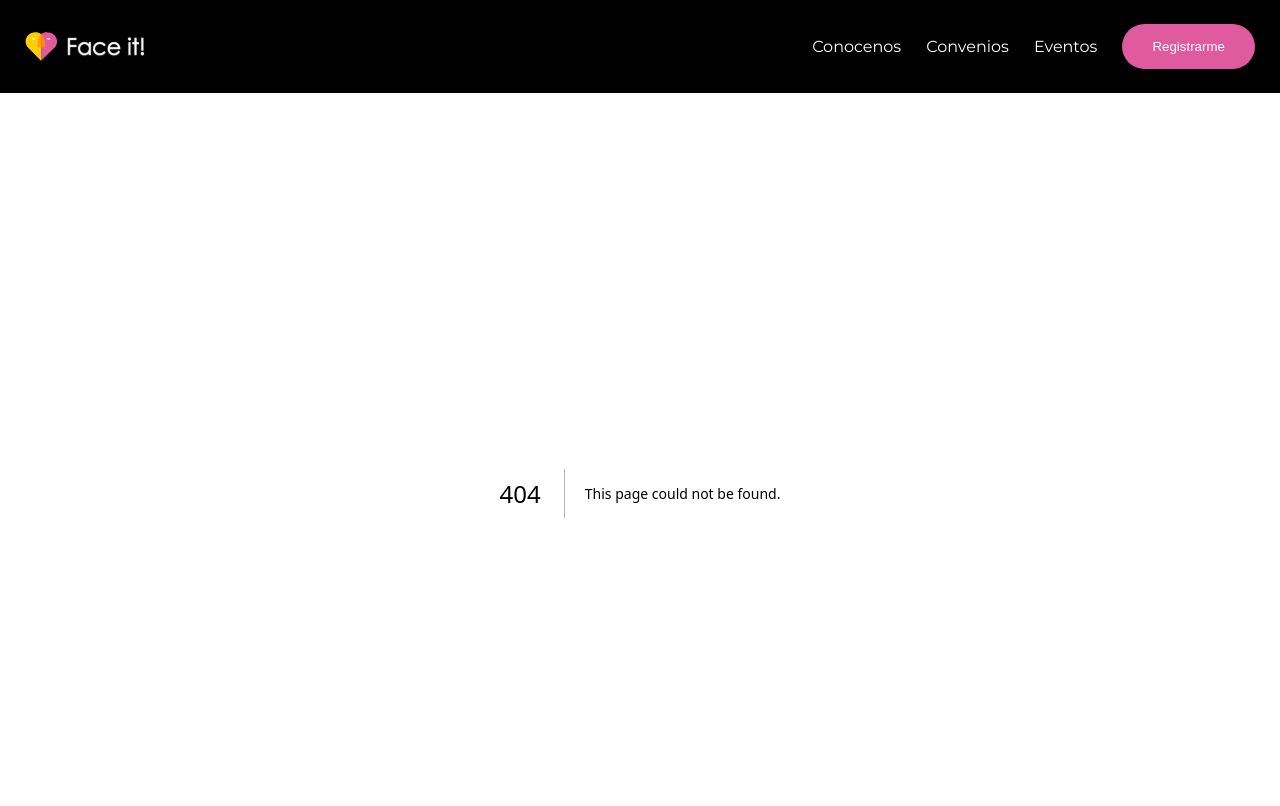
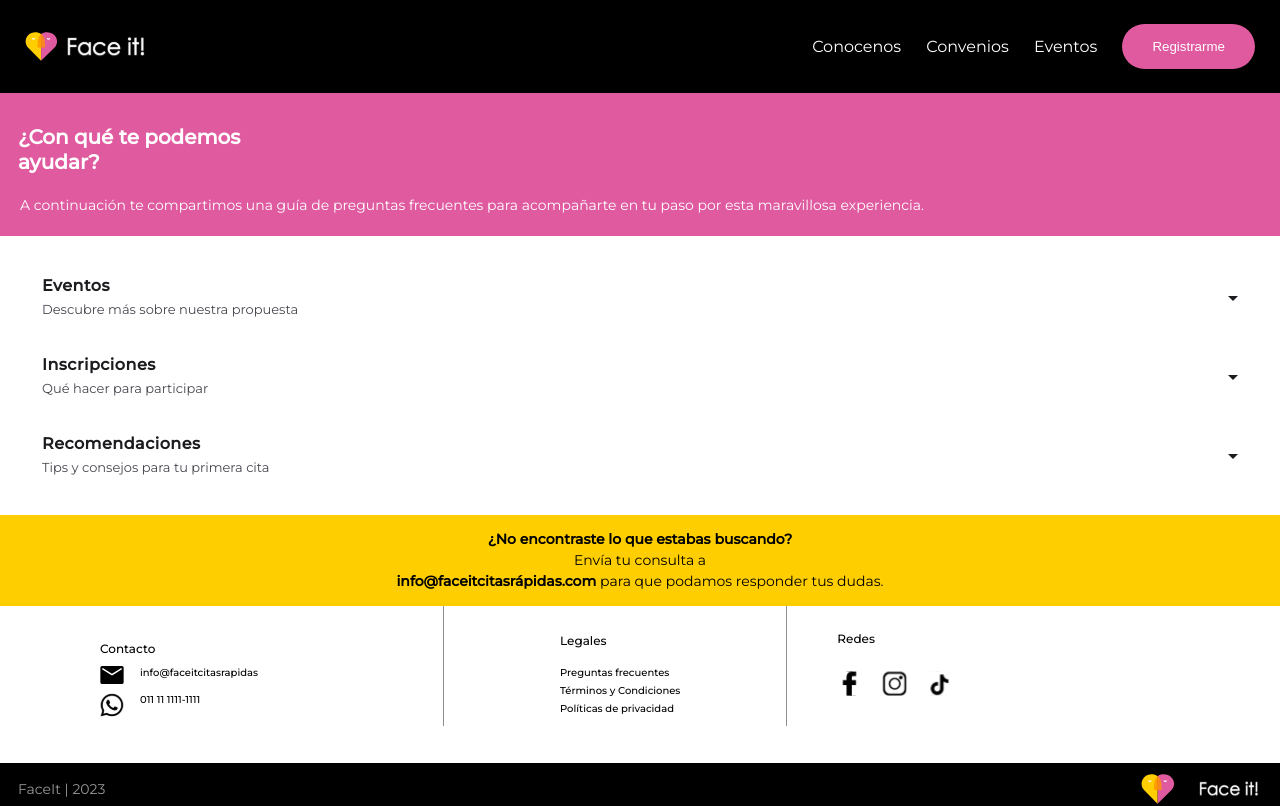
Before and after one commit to germankern/Face-It, a Next.js app: page /faq in a window 1280 px wide. Before the commit this address had no page. Shown: the top 806 px of the page. Built offline with nearby package versions, Linux system fonts and the light colour scheme.

Commit message:
acordeon menu functional

```diff
--- /dev/null
+++ b/src/components/FAQmobile/index.jsx
@@ -0,0 +1,66 @@
+import Image from "next/image";
+import styles from "./styles.module.css";
+import ArrowDown from "../../assets/images/ArrowDown.svg";
+import ArrowUp from "../../assets/images/ArrowUp.svg";
+import { useState } from "react";
+import { info } from "./strings";
+
+const FAQmobile = () => {
+  const [selected, setSelected] = useState(null);
+
+  const showAcordeon = (i) => {
+    if (selected == i) {
+      return setSelected(null);
+    }
+
+    setSelected(i);
+  };
+
+  return (
+    <>
+      <div className={styles.containerPink}>
+        <h2>
+          ¿Con qué te podemos <br />
+          ayudar?
+        </h2>
+        <p>
+          A continuación te compartimos una guía de preguntas frecuentes para
+          acompañarte en tu paso por esta maravillosa experiencia.{" "}
+        </p>
+      </div>
+      <div className={styles.sectionsContainer}>
+        {info.map((section, i) => {
+          return (
+            <div className={styles.sectionAcordeon}>
+              <div onClick={() => showAcordeon(i)}>
+                <h3>{section.title}</h3>
+                <div className={styles.acordeonImg}>
+                  <Image
+                    src={selected === i ? ArrowUp : ArrowDown}
+                    alt="menú acordeon"
+                  />
+                </div>
+                <h4 className={styles.acordeonH4}>{section.subtile}</h4>
+                <div
+                  className={selected === i ? styles.showInfo : styles.hidden}
+                >
+                  <div>{section.acordeonInfo}</div>
+                </div>
+              </div>
+            </div>
+          );
+        })}
+      </div>
+      <div className={styles.containerYellow}>
+        <h4>¿No encontraste lo que estabas buscando?</h4>
+        <p>
+          Envía tu consulta a <br />
+          <b>info@faceitcitasrápidas.com</b> para que podamos responder tus
+          dudas.
+        </p>
+      </div>
+    </>
+  );
+};
+
+export default FAQmobile;
--- /dev/null
+++ b/src/components/FAQmobile/strings.js
@@ -0,0 +1,17 @@
+export const info = [
+  {
+    title: "Eventos",
+    subtile: "Descubre más sobre nuestra propuesta",
+    acordeonInfo: "Qué son las citas rápidas",
+  },
+  {
+    title: "Inscripciones",
+    subtile: "Qué hacer para participar",
+    acordeonInfo: "Hola2",
+  },
+  {
+    title: "Recomendaciones",
+    subtile: "Tips y consejos para tu primera cita",
+    acordeonInfo: "asd",
+  },
+];
--- /dev/null
+++ b/src/components/FAQmobile/styles.module.css
@@ -0,0 +1,53 @@
+.containerPink {
+  background-color: #e05aa0;
+  color: #ffffff;
+  padding: 32px 18px 18px 18px;
+}
+.containerPink h2 {
+  font-size: 20px;
+  font-weight: 600;
+  line-height: 125%;
+}
+.containerPink p {
+  font-size: 14px;
+  font-weight: 400;
+  line-height: 150%;
+  margin-top: 18px;
+  padding: 2px;
+}
+.sectionsContainer {
+  padding: 16px;
+}
+.sectionAcordeon {
+  display: flex;
+  flex-direction: column;
+  padding: 14px 16px;
+  margin: 10px;
+}
+.sectionAcordeon h3 {
+  color: #1c1b1f;
+  font-size: 16px;
+  line-height: 123.5%;
+  letter-spacing: 0.5px;
+}
+.acordeonImg {
+  display: flex;
+  justify-content: flex-end;
+}
+.acordeonH4 {
+  color: #49454f;
+  font-size: 13px;
+  font-weight: 400;
+  line-height: 126%;
+}
+.hidden {
+  display: none;
+}
+.containerYellow {
+  background-color: #ffce00;
+  color: #010101;
+  padding: 14px;
+  text-align: center;
+  font-size: 14px;
+  line-height: 150%;
+}
--- /dev/null
+++ b/src/pages/faq/index.jsx
@@ -0,0 +1,10 @@
+import React from "react";
+import FAQmobile from "@/components/FAQmobile";
+
+export default function faqPage() {
+  return (
+    <>
+      <FAQmobile />
+    </>
+  );
+}
```
